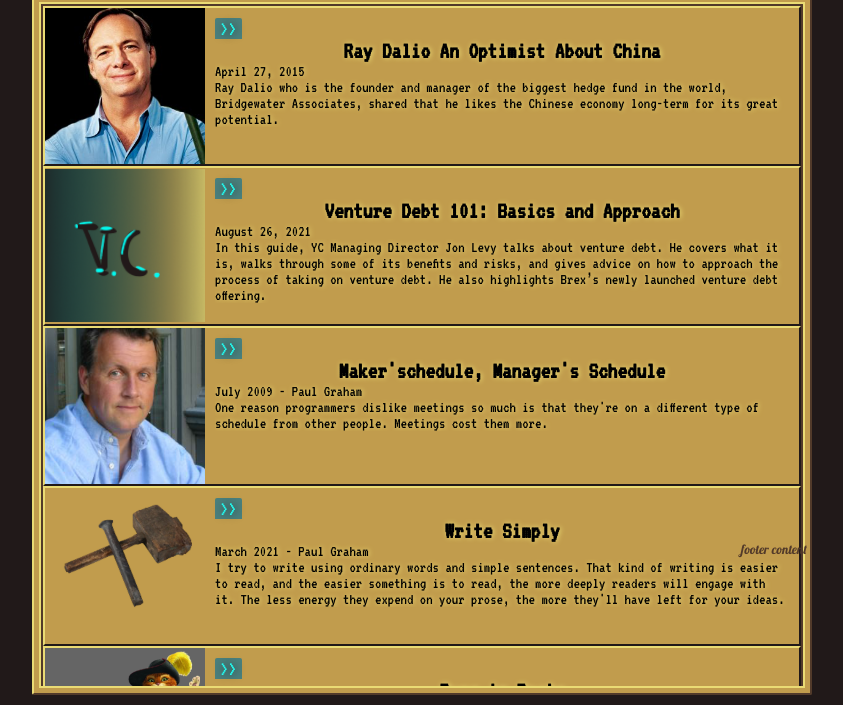
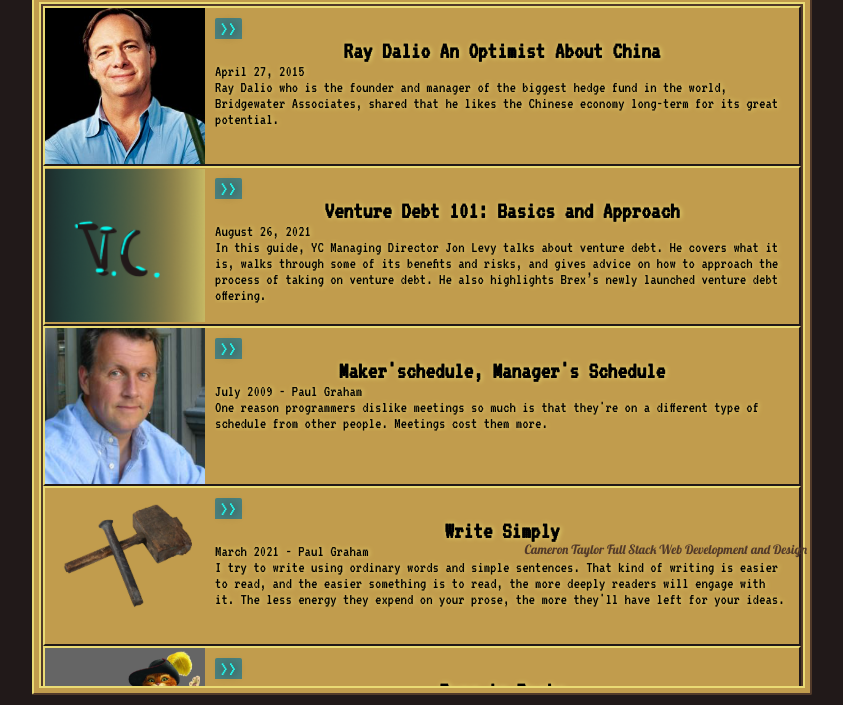
Before and after one commit to mupersega/portfolio, a plain HTML site: page blog.html in a window 1280 px wide. Shown: the part 95-800 px from the top of the page, without its empty margins (218-1061 px from the left). Drawn offline with Linux system fonts and the light colour scheme.

Commit message:
fixed titles and footer content

```diff
--- a/blog.html
+++ b/blog.html
@@ -5,6 +5,7 @@
     <meta http-equiv="X-UA-Compatible" content="IE=edge">
     <meta name="viewport" content="width=device-width, initial-scale=1.0">
     <link rel="stylesheet" href="style.css" integrity="sha384-yrFV7OBBVMb/sJLdhAdF5l+bpk9uKWRoKvtKVrqmC5BZ/X5MtGSK17y3hAYebZ82">
+    <title>Cameron Taylor - Blog</title>
     <link rel="preconnect" href="https://fonts.googleapis.com">
     <link rel="preconnect" href="https://fonts.gstatic.com" crossorigin>
     <link href="https://fonts.googleapis.com/css2?family=VT323&display=swap" rel="stylesheet">
@@ -75,7 +76,7 @@
         </section>
     </main>
     <footer>
-        footer content
+        Cameron Taylor Full Stack Web Development and Design
     </footer>
 </body>
 </html>
```
Also changed, not shown: blogs/blog_1.html (+1 -0 lines), blogs/blog_2.html (+1 -0 lines), blogs/blog_3.html (+1 -0 lines), blogs/blog_4.html (+1 -0 lines), blogs/blog_5.html (+1 -0 lines), contact.html (+1 -0 lines), index.html (+1 -0 lines), projects.html (+1 -0 lines), gitlog.txt (added).
